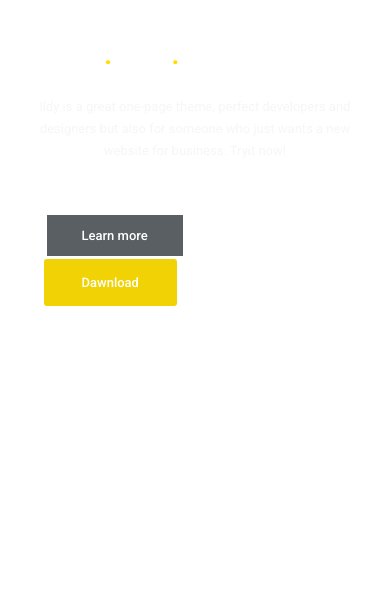
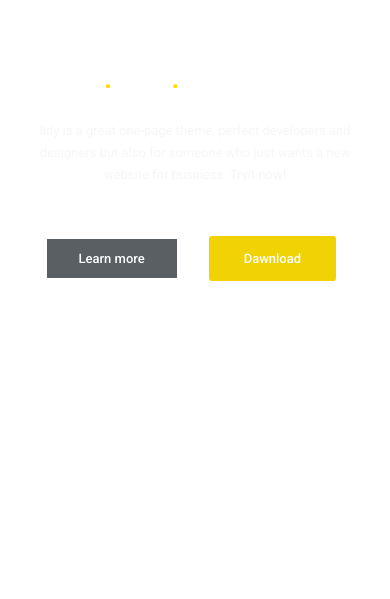
Before and after one commit to YussefAbdulmajeed/Task1-IEEE, a plain HTML site: page index.html in a window 390 px wide. Shown: the part 245-844 px from the top of the page. Drawn offline with Linux system fonts and the light colour scheme.

Commit message:
Update style.css

```diff
--- a/style.css
+++ b/style.css
@@ -1094,7 +1094,7 @@ footer span {
 
     .main-sec .main-container .btns a.btn1,
     .main-sec .main-container .btns a.btn2 {
-        padding: 13px 35px;
+        padding: 12px 32px;
     }
 
     .main-sec .main-container .btns a.btn1 {
```
